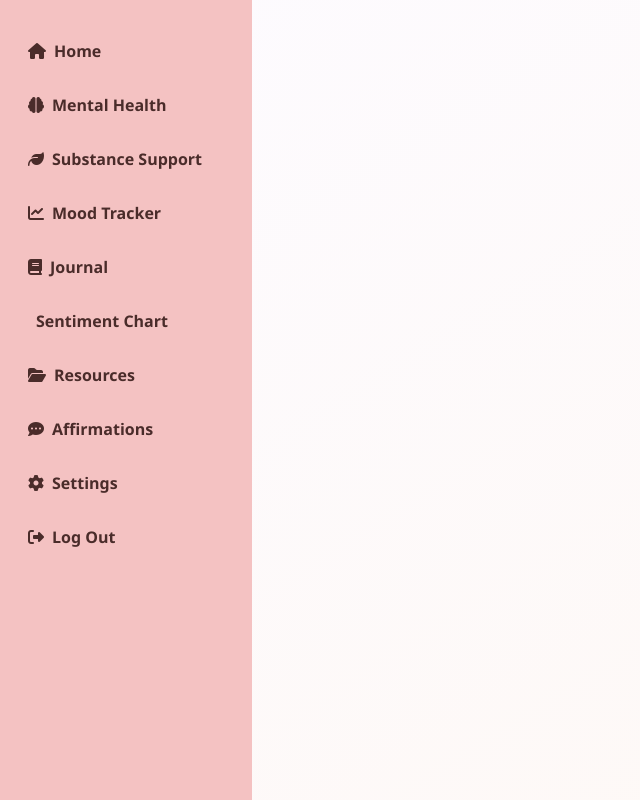
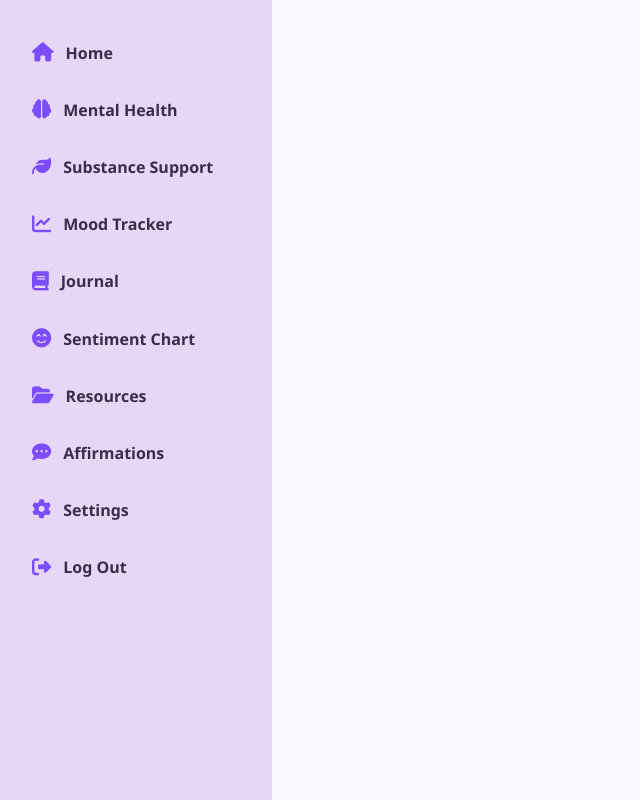
Before and after one commit to Flora72/Healing_Atlas, a Django app: template HEALING_ATLAS/Atlas/templates/dashboard.html in a window 1280 px wide. Shown: the whole page, without its empty margins (0-640 px from the left). Run offline with Django 5.2, Linux system fonts and the light colour scheme; the template is opened without the code that fills it, so the values that code supplies are empty; parts of the project's set-up code (start-up, migrations or seed data) failed here and were passed over.

Commit message:
sentiment chart icon change, colour from pink to purple

```diff
--- a/HEALING_ATLAS/Atlas/static/css/dashboard.css
+++ b/HEALING_ATLAS/Atlas/static/css/dashboard.css
@@ -1,19 +1,30 @@
+:root {
+  --primary-purple: #7c4dff;
+  --soft-lavender: #f3e8ff;
+  --deep-rose: #c04e90;
+  --text-dark: #3a2c4a;
+  --sidebar-bg: #e8d6f7;
+  --tile-bg: #ffffff;
+  --tile-border: #d3b4f0;
+}
+
 body {
   margin: 0;
   font-family: 'Segoe UI', sans-serif;
-  background: linear-gradient(to bottom right, #fdfbff, #fef8f4);
-  color: #333;
+  background: linear-gradient(to bottom right, var(--soft-lavender), #fff);
+  color: var(--text-dark);
   display: flex;
   min-height: 100vh;
 }
 
 .sidebar {
-  width: 220px;
-  background-color: #f4c2c2;
+  width: 240px;
+  background-color: var(--sidebar-bg);
   padding: 2rem 1rem;
   display: flex;
   flex-direction: column;
   justify-content: space-between;
+  box-shadow: 2px 0 8px rgba(0, 0, 0, 0.05);
 }
 
 .sidebar nav {
@@ -24,78 +35,84 @@ body {
 
 .sidebar a {
   text-decoration: none;
-  color: #4a2c2a;
-  font-weight: bold;
+  color: var(--text-dark);
+  font-weight: 600;
   display: flex;
   align-items: center;
-  gap: 0.5rem;
-  padding: 0.5rem 0.75rem;
-  border-radius: 8px;
+  gap: 0.75rem;
+  padding: 0.6rem 1rem;
+  border-radius: 10px;
   transition: background-color 0.2s ease;
 }
 
 .sidebar a:hover {
-  background-color: #fbeaea;
+  background-color: #f0e4ff;
+}
+
+.sidebar i {
+  font-size: 1.2rem;
+  color: var(--primary-purple);
 }
 
 .main-content {
   flex: 1;
-  padding: 2rem;
+  padding: 3rem;
+  background-color: #faf7ff;
 }
 
 .frosted-welcome {
-  max-width: 700px;
+  max-width: 720px;
   margin: 2rem auto;
   padding: 2rem;
   text-align: center;
-  background: rgba(255, 255, 255, 0.6);
-  backdrop-filter: blur(12px);
-  border-radius: 16px;
-  box-shadow: 0 8px 24px rgba(0, 0, 0, 0.08);
-  border: 1px solid rgba(255, 255, 255, 0.3);
-  color: #4a2c2a;
+  background: rgba(255, 255, 255, 0.7);
+  backdrop-filter: blur(14px);
+  border-radius: 18px;
+  box-shadow: 0 10px 30px rgba(0, 0, 0, 0.06);
+  border: 1px solid rgba(255, 255, 255, 0.4);
+  color: var(--text-dark);
   animation: fadeIn 0.8s ease-in-out;
 }
 
 .frosted-welcome h1 {
-  font-size: 2rem;
-  color: #c04e90;
-  margin-bottom: 0.5rem;
+  font-size: 2.2rem;
+  color: var(--deep-rose);
+  margin-bottom: 0.75rem;
 }
 
 .frosted-welcome p {
-  font-size: 1.1rem;
-  line-height: 1.6;
+  font-size: 1.15rem;
+  line-height: 1.7;
 }
 
 .dashboard-tiles {
   display: grid;
   grid-template-columns: repeat(auto-fit, minmax(180px, 1fr));
-  gap: 1rem;
-  margin-top: 2rem;
+  gap: 1.5rem;
+  margin-top: 2.5rem;
 }
 
 .tile {
-  background-color: #fff;
-  border: 2px solid #f4c2c2;
-  border-radius: 10px;
-  padding: 1rem;
+  background-color: var(--tile-bg);
+  border: 2px solid var(--tile-border);
+  border-radius: 12px;
+  padding: 1.2rem;
   text-align: center;
   text-decoration: none;
-  font-weight: bold;
-  color: #4a2c2a;
+  font-weight: 600;
+  color: var(--text-dark);
   transition: transform 0.2s ease, box-shadow 0.2s ease;
 }
 
 .tile i {
-  font-size: 1.5rem;
+  font-size: 1.6rem;
   margin-bottom: 0.5rem;
-  color: #c04e90;
+  color: var(--primary-purple);
 }
 
 .tile:hover {
   transform: scale(1.05);
-  box-shadow: 0 4px 12px rgba(0,0,0,0.1);
+  box-shadow: 0 6px 16px rgba(0, 0, 0, 0.08);
 }
 
 @keyframes fadeIn {
--- a/HEALING_ATLAS/Atlas/templates/dashboard.html
+++ b/HEALING_ATLAS/Atlas/templates/dashboard.html
@@ -15,7 +15,7 @@
       <a href="{% url 'substance_support' %}"><i class="fas fa-leaf"></i> Substance Support</a>
       <a href="{% url 'mood_tracker' %}"><i class="fas fa-chart-line"></i> Mood Tracker</a>
       <a href="{% url 'journal' %}"><i class="fas fa-book"></i> Journal</a>
-      <a href="{% url 'test_chart' %}"><i class="fas fa-heart-rate"></i> Sentiment Chart</a>
+      <a href="{% url 'test_chart' %}"><i class="fas fa-face-smile-beam"></i> Sentiment Chart</a>
       <a href="{% url 'resources' %}"><i class="fas fa-folder-open"></i> Resources</a>
       <a href="{% url 'affirmations' %}"><i class="fas fa-comment-dots"></i> Affirmations</a>
       <a href="{% url 'settings' %}"><i class="fas fa-cog"></i> Settings</a>
```
